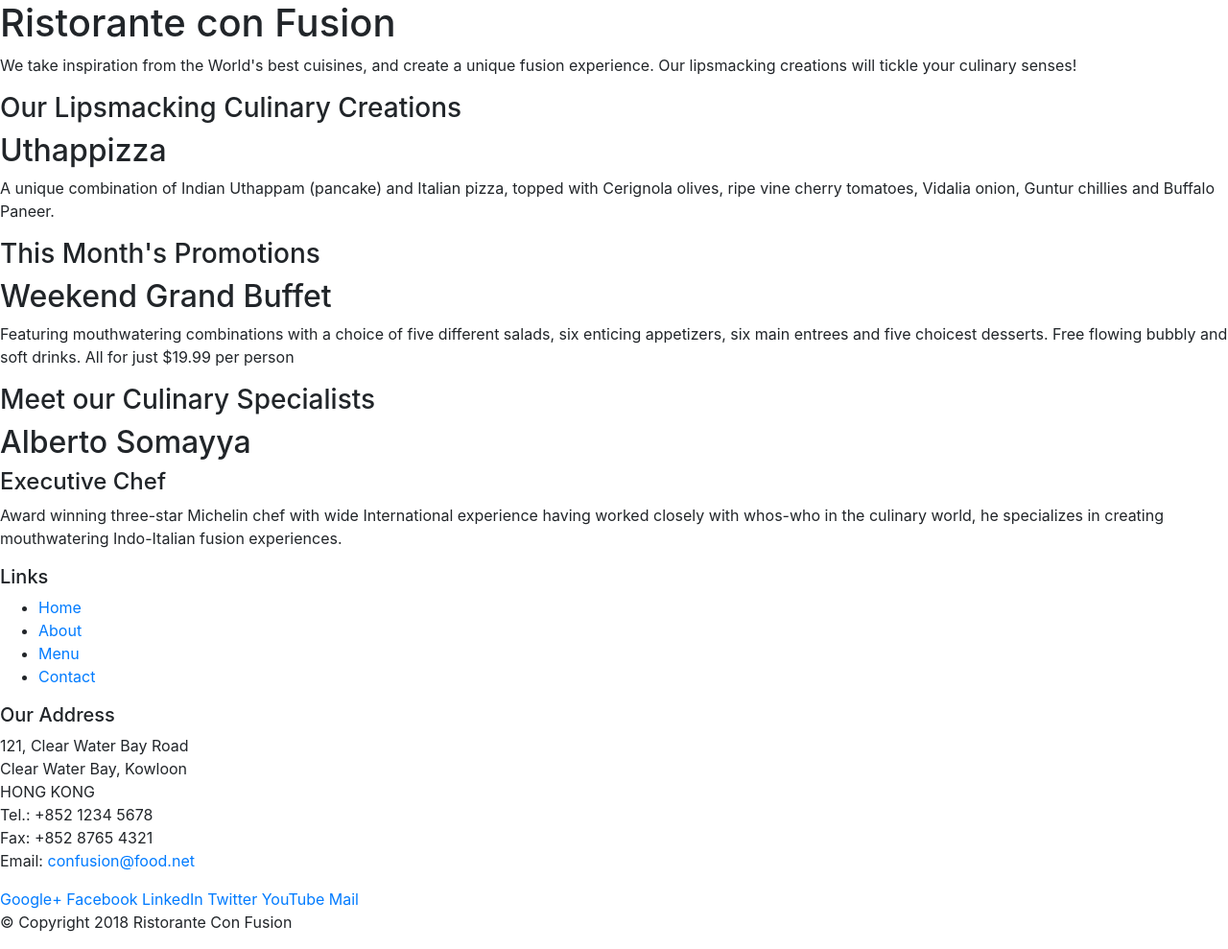
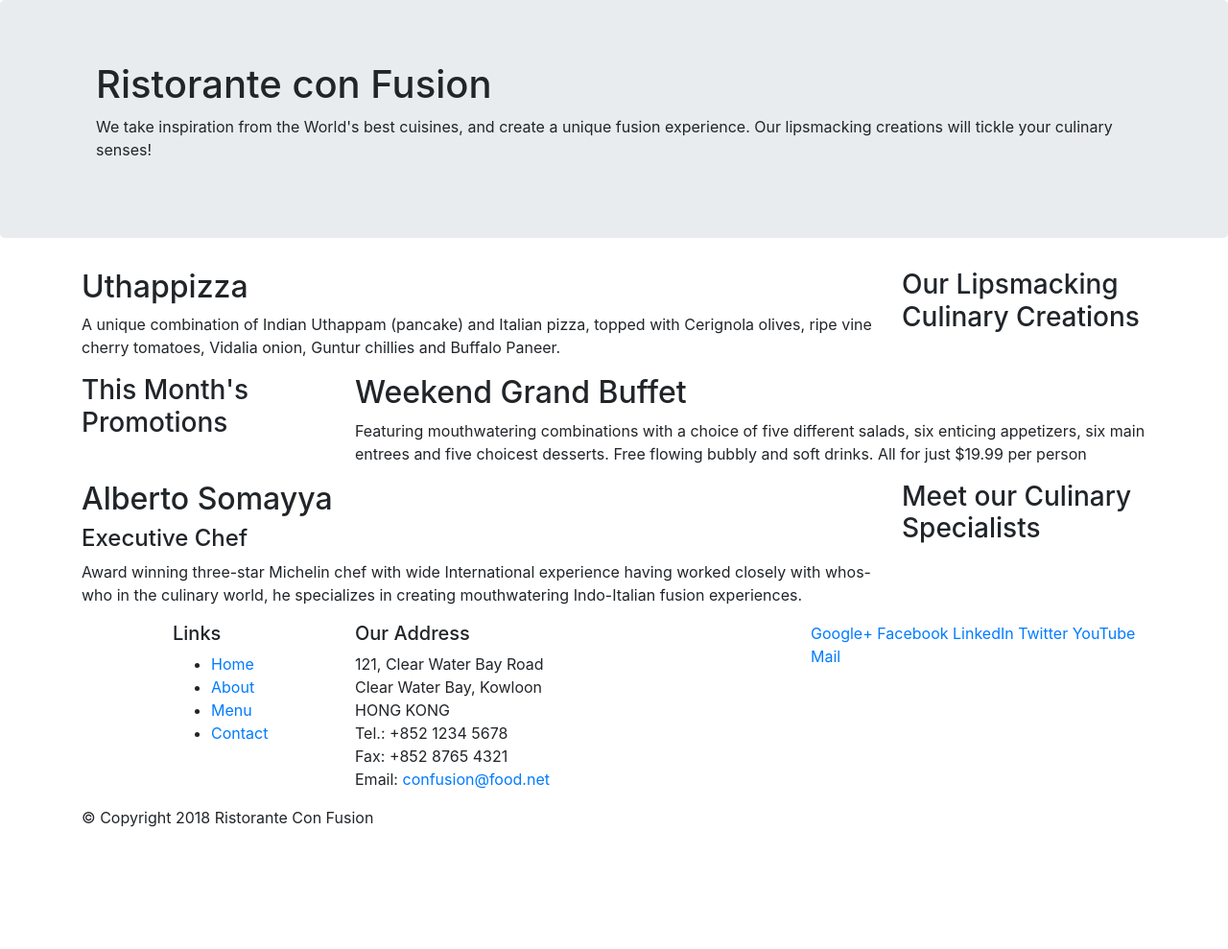
Before and after one commit to chalkoslowakya/conFusion, a website: page index.html in a window 1280 px wide. Shown: the whole page at 96% size. After the commit the page ends 880 px from the top, so only its background shows below. Drawn offline with nearby package versions, Linux system fonts and the light colour scheme.

Commit message:
Bootstrap Grid Part 1

```diff
--- a/index.html
+++ b/index.html
@@ -14,10 +14,10 @@
 
 <body>
 
-    <header>
-        <div>
+    <header class="jumbotron">
+        <div class="container">
             <div>
-                <div>
+                <div class="col-12">
                     <h1>Ristorante con Fusion</h1>
                     <p>We take inspiration from the World's best cuisines, and create a unique fusion experience. Our lipsmacking creations will tickle your culinary senses!</p>
                 </div>
@@ -27,33 +27,33 @@
         </div>
     </header>
 
-    <div>
-        <div>
-            <div>
+    <div class="container">
+        <div class="row">
+            <div class="col-12 col-sm-4  order-sm-last col-md-3">
                 <h3>Our Lipsmacking Culinary Creations</h3>
             </div>
-            <div>
+            <div class="col col-sm order-sm-first col-md">
                 <h2>Uthappizza</h2>
                 <p>A unique combination of Indian Uthappam (pancake) and Italian pizza, topped with Cerignola olives, ripe vine cherry tomatoes, Vidalia onion, Guntur chillies and Buffalo Paneer.</p>
             </div>
         </div>
 
 
-        <div>
-            <div>
+        <div class="row">
+            <div  class="col-12 col-sm-4 col-md-3">
                 <h3>This Month's Promotions</h3>
             </div>
-            <div>
+            <div class="col col-sm col-md">
                 <h2>Weekend Grand Buffet</h2>
                 <p>Featuring mouthwatering combinations with a choice of five different salads, six enticing appetizers, six main entrees and five choicest desserts. Free flowing bubbly and soft drinks. All for just $19.99 per person </p>
             </div>
         </div>
 
-        <div>
-            <div>
+        <div class="row">
+            <div class="col-12 col-sm-4 order-sm-last col-md-3">
                 <h3>Meet our Culinary Specialists</h3>
             </div>
-            <div>
+            <div class="col col-sm order-sm-first col-md">
                 <h2>Alberto Somayya</h2>
                 <h4>Executive Chef</h4>
                 <p>Award winning three-star Michelin chef with wide International experience having worked closely with whos-who in the culinary world, he specializes in creating mouthwatering Indo-Italian fusion experiences. </p>
@@ -62,9 +62,9 @@
     </div>
 
     <footer>
-        <div>
-            <div>
-                <div>
+        <div class="container">
+            <div class="row">
+                <div class="col-4 offset-1 col-sm-2">
                     <h5>Links</h5>
                     <ul>
                         <li><a href="#">Home</a></li>
@@ -73,7 +73,7 @@
                         <li><a href="#">Contact</a></li>
                     </ul>
                 </div>
-                <div>
+                <div class="col-7 col-sm-5">
                     <h5>Our Address</h5>
                     <address>
 		              121, Clear Water Bay Road<br>
@@ -84,7 +84,7 @@
 		              Email: <a href="mailto:confusion@food.net">confusion@food.net</a>
 		           </address>
                 </div>
-                <div>
+                <div class="col-12 col-sm-4">
                     <div>
                         <a href="http://google.com/+">Google+</a>
                         <a href="http://www.facebook.com/profile.php?id=">Facebook</a>
@@ -95,8 +95,8 @@
                     </div>
                 </div>
            </div>
-           <div>
-                <div>
+           <div class="row">
+                <div class="col-auto">
                     <p>© Copyright 2018 Ristorante Con Fusion</p>
                 </div>
            </div>
```
